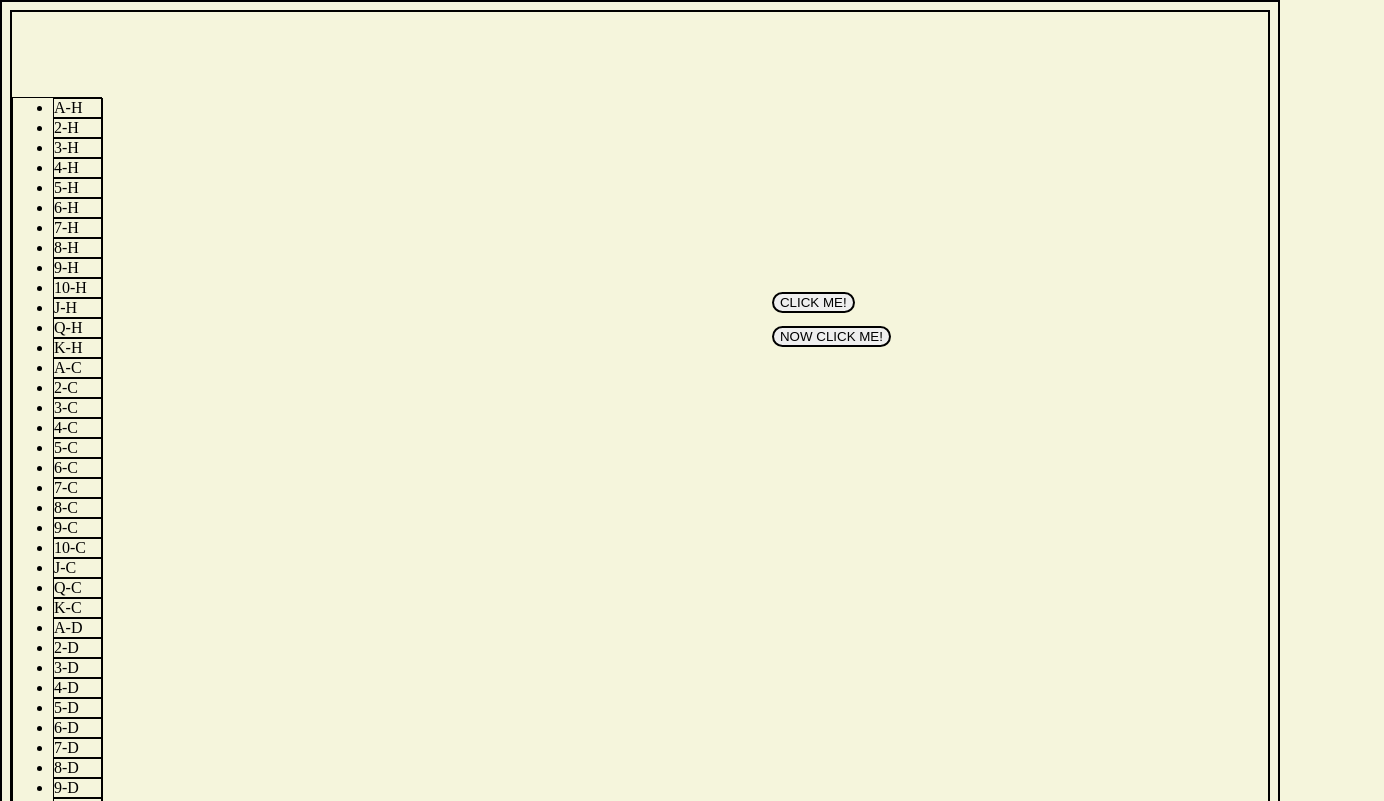
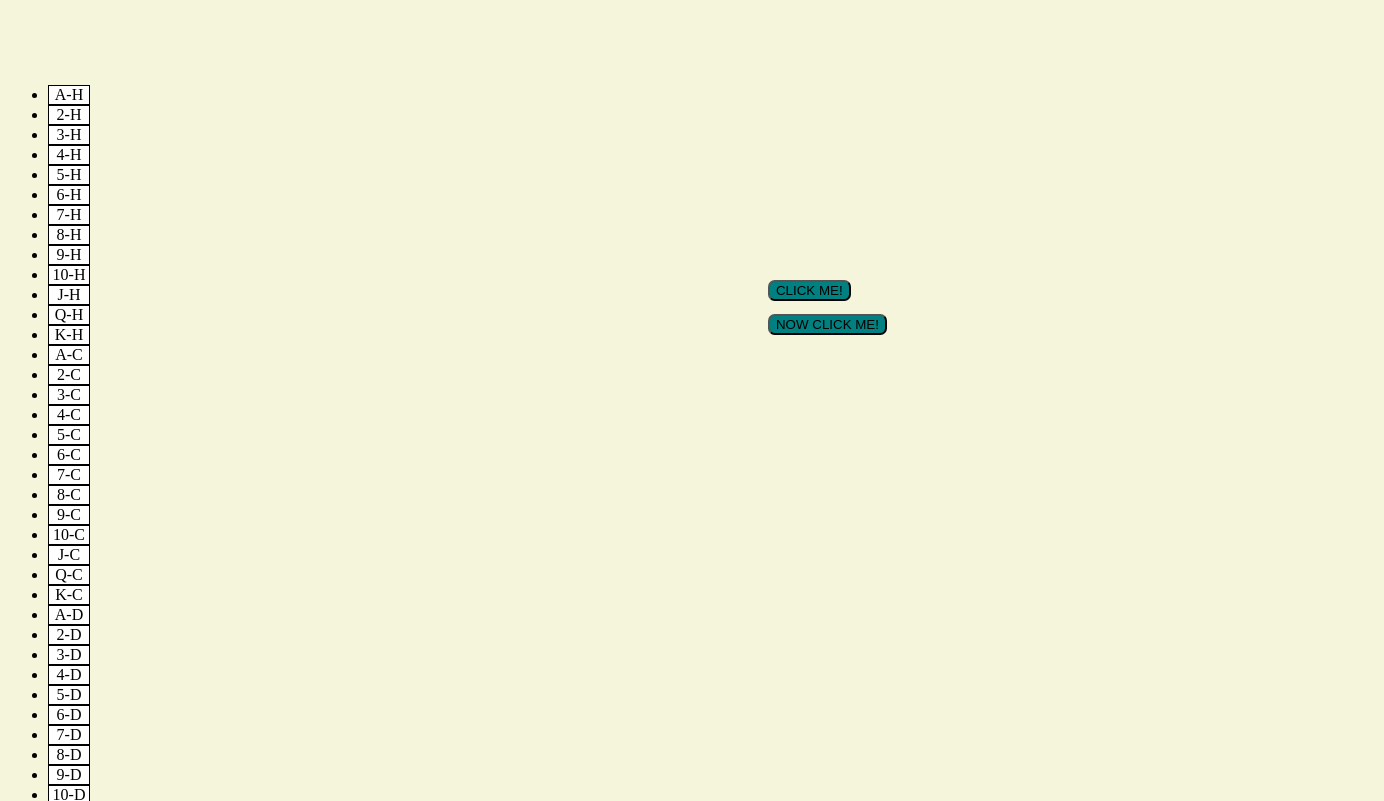
Before and after one commit to davidmshou/final-project, a plain HTML site: page index.html in a window 1280 px wide. Shown: the top 801 px of the page, 1384 px wide, since content can reach past the window. Drawn offline with Linux system fonts and the light colour scheme.

Commit message:
Adds button fade and more style.

```diff
--- a/styles.css
+++ b/styles.css
@@ -2,24 +2,27 @@ body {
   background-color: beige; }
 .buttons:hover {
   cursor: pointer;
-  box-shadow: blue 0 5px; }
+  color: white; }
 .buttons {
   display: block;
   position: relative;
   top: 20em;
   left: 56em;
   margin: 1em;
-  border-radius: 1em; }
+  border-radius: .5em;
+  background-color: teal;
+  transition: .5s; }
 #deck {
   position: relative;
-  width: 3em;
-  border: solid black 1px; }
+  width: 3em; }
 #sdeck {
   position: relative;
   left: 80em;
   width: 3em; }
 li {
   border: solid black 1px;
-  width: 3em; }
-* {
-  border: solid black 2px; }
+  width: 2.5em;
+  background-color: white;
+  text-align: center; }
+/** {
+  border: solid black 2px; }*/
```
